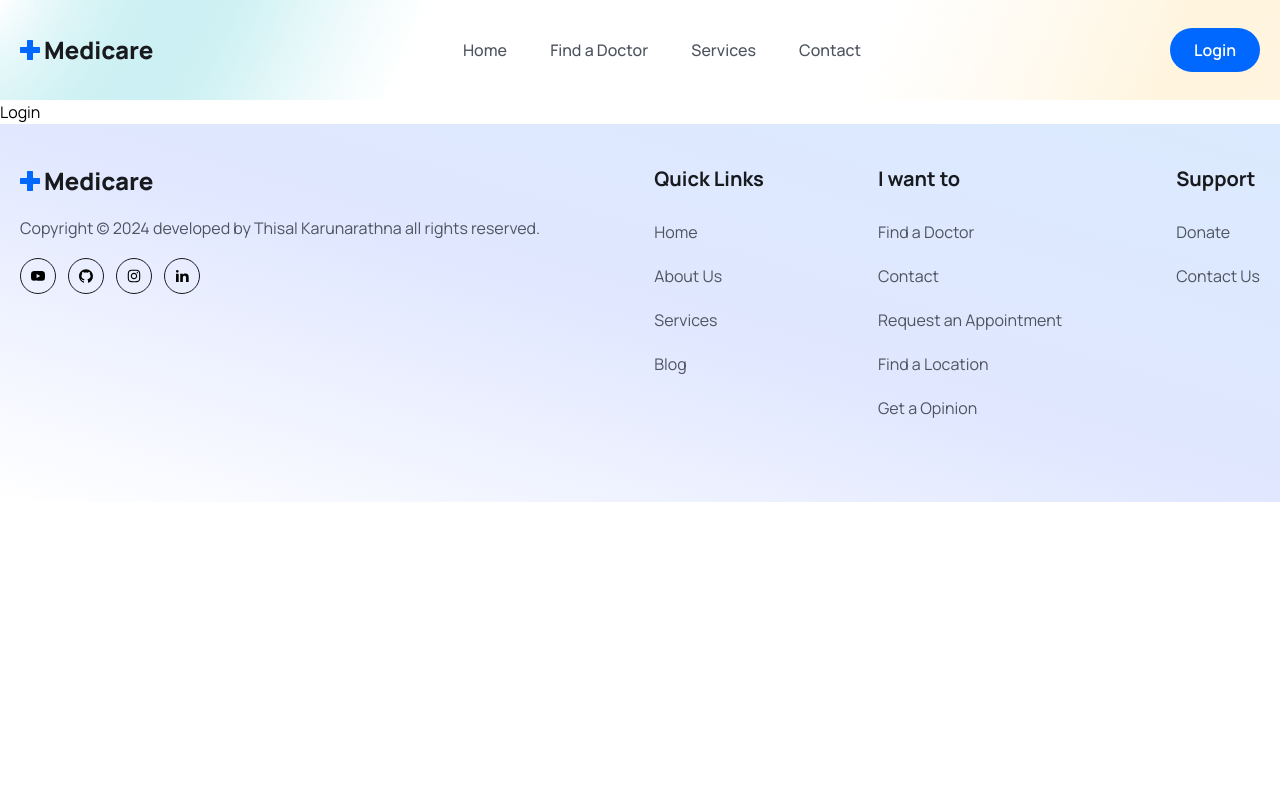
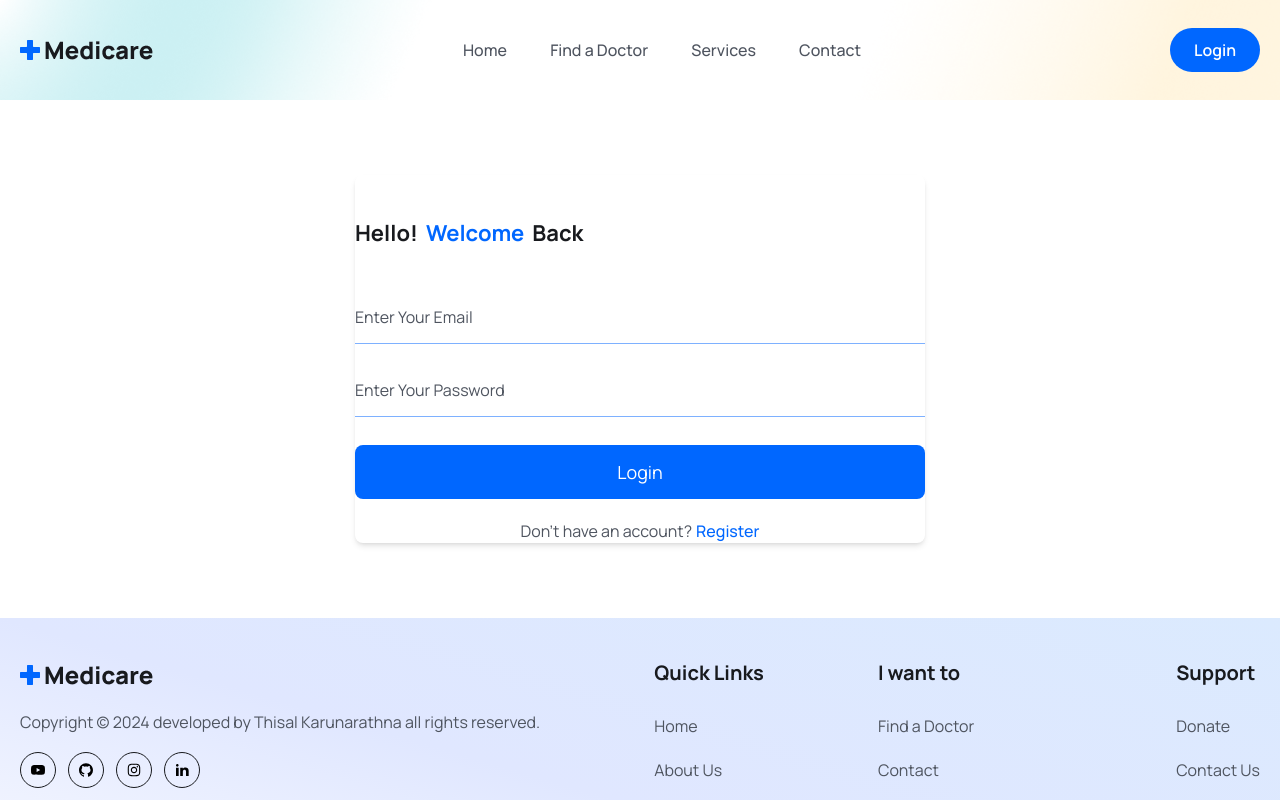
Before and after one commit to THIS4LA/doctor-appoinment-booking-app, a React (Vite) app in the folder frontEnd/: page /login in a window 1280 px wide. Shown: the top 800 px of the page. Built offline with nearby package versions, Linux system fonts and the light colour scheme.

Commit message:
login form completed

```diff
--- a/frontEnd/src/index.css
+++ b/frontEnd/src/index.css
@@ -14,7 +14,7 @@
     }
 
     .btn {
-        @apply bg-primaryColor py-[15px] px-[35px] rounded-[50px] text-white font-[600] mt-[38px] shadow-lg hover:bg-blue-50 hover:text-primaryColor;
+        @apply bg-primaryColor py-[15px] px-[35px] rounded-[50px] text-white font-[600] mt-[38px] shadow-lg hover:bg-blue-100 hover:text-primaryColor;
     }
 
     .heading{
--- a/frontEnd/src/pages/Login.jsx
+++ b/frontEnd/src/pages/Login.jsx
@@ -1,11 +1,69 @@
-import React from 'react'
+import { useState } from "react";
+import { Link } from 'react-router-dom';
 
 const Login = () => {
+  const [formData, setFormData] = useState({
+    email: "",
+    password: "",
+  });
+
+  const handleInputChange = (e) => {
+    setFormData({ ...formData, [e.target.name]: e.target.value });
+  };
+
   return (
-    <div>
-      <h1>Login</h1>
-    </div>
-  )
-}
+    <section className="px-5 lg:px-0">
+      <div className="w-full max-w-[570px] mx-auto rounded-lg shadow-md md:pt-10">
+        <h3 className="text-headingColor text-[22px] leading-9 font-bold mb-10">
+          Hello!
+          <span className="text-primaryColor px-2">Welcome</span>Back
+        </h3>
 
-export default Login
+        <form className="py-4 md:py-0">
+          <div className="mb-5">
+            <input
+              type="email"
+              placeholder="Enter Your Email"
+              name="email"
+              value={formData.email}
+              onChange={handleInputChange}
+              className="w-full py-3 border-b border-solid border-[#0066ff81]
+              focus:outline-none focus:border-b-primaryColor text-[16px] leading-7
+              text-headingColor placeholder:text-textColor cursor-pointer"
+              required
+            />
+          </div>
+          <div className="mb-5">
+            <input
+              type="password"
+              placeholder="Enter Your Password"
+              name="password"
+              value={formData.password}
+              onChange={handleInputChange}
+              className="w-full py-3 border-b border-solid border-[#0066ff81]
+              focus:outline-none focus:border-b-primaryColor text-[16px] leading-7
+              text-headingColor placeholder:text-textColor cursor-pointer"
+              required
+            />
+          </div>
+
+          <div className="mt-7">
+          <button type="submit"
+          className="w-full bg-primaryColor text-white text-[18px] leading-[30px] rounded-lg px-4 py-3"
+
+          >
+            Login
+          </button>
+          </div>
+
+          <p className="mt-5 text-textColor text-center">Don't have an account?<Link to='/register' className="text-primaryColor font-medium ml-1 hover:text-irisBlueColor">Register</Link></p>
+
+
+
+        </form>
+      </div>
+    </section>
+  );
+};
+
+export default Login;
```
